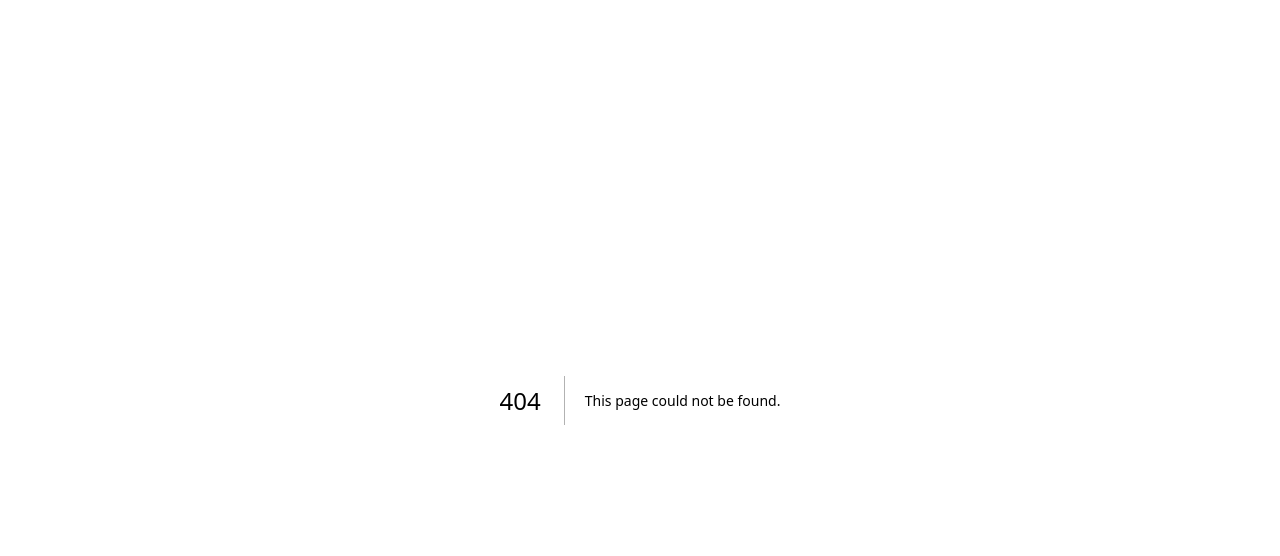
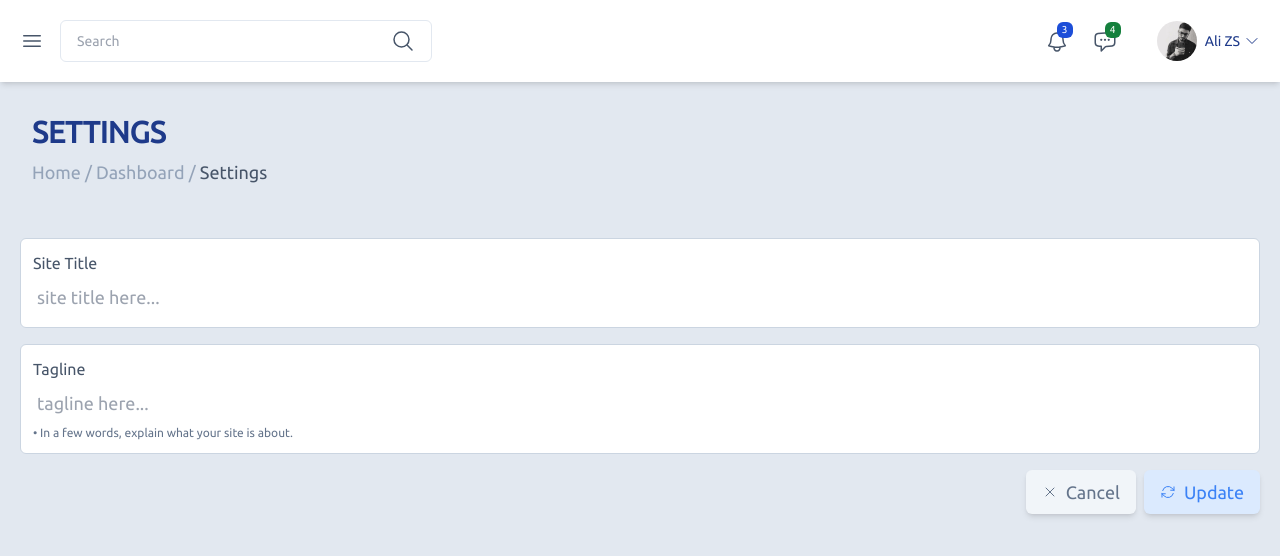
Before and after one commit to alizs10/admin-dashboard, a Next.js app: page /dashboard/settings in a window 1280 px wide. Before the commit this address had no page. Shown: the top 556 px of the page. Built offline with nearby package versions, Linux system fonts and the light colour scheme.

Commit message:
add settings page and fix bugs

```diff
--- /dev/null
+++ b/app/dashboard/settings/page.js
@@ -0,0 +1,33 @@
+import TextInput from "@/components/dashboard/common/ui/form/TextInput";
+import ArrowPathIcon from "@/components/dashboard/common/ui/icons/ArrowPathIcon";
+import XIcon from "@/components/dashboard/common/ui/icons/XIcon";
+
+function SettingsIndexPage() {
+    return (
+        <div className="flex flex-col gap-4">
+            <div className="grid grid-cols-1 gap-4">
+                <TextInput label={'site title'} name={'siteTitle'} space={1} key={'siteTitle'} />
+                <TextInput label={'tagline'} name={'tagline'} space={1} key={'tagline'} hint={'In a few words, explain what your site is about.'} />
+            </div>
+
+            <div className="flex justify-end items-center gap-x-2">
+                <button className="px-4 py-2 rounded-md bg-slate-100 dark:bg-slate-500/20 text-slate-500 dark:text-slate-300 text-lg shadow-md flex gap-x-2 items-center">
+                    <div className="size-4">
+                        <XIcon />
+                    </div>
+                    <span>Cancel</span>
+                </button>
+                <button className="px-4 py-2 rounded-md bg-blue-100 dark:bg-blue-500/20 text-blue-500 dark:text-blue-300 text-lg shadow-md flex gap-x-2 items-center">
+                    <div className="size-4  fill-blue-500 dark:fill-blue-300">
+                        <ArrowPathIcon />
+                    </div>
+                    <span>
+                        Update
+                    </span>
+                </button>
+            </div>
+        </div>
+    );
+}
+
+export default SettingsIndexPage;
--- a/components/dashboard/common/ui/form/TextInput.jsx
+++ b/components/dashboard/common/ui/form/TextInput.jsx
@@ -1,4 +1,4 @@
-function TextInput({ name, label, space }) {
+function TextInput({ name, label, space, hint }) {
 
     let spaceClass;
 
@@ -21,9 +21,14 @@ function TextInput({ name, label, space }) {
             <input
                 type="text"
                 name={name}
-                placeholder="title here..."
+                placeholder={label + " here..."}
                 className="bg-transparent focus:outline-none text-lg p-1 dark:text-slate-400"
             />
+
+            {hint && (
+                <p className="text-xs text-slate-500 dark:text-slate-400">&#x2022; {hint}</p>
+            )}
+
         </div>
     );
 }
--- /dev/null
+++ b/components/dashboard/common/ui/icons/DocSearchIcon.jsx
@@ -0,0 +1,10 @@
+function DocSearchIcon() {
+    return (
+        <svg xmlns="http://www.w3.org/2000/svg" fill="none" viewBox="0 0 24 24" strokeWidth={1.5} stroke="currentColor">
+            <path strokeLinecap="round" strokeLinejoin="round" d="M19.5 14.25v-2.625a3.375 3.375 0 0 0-3.375-3.375h-1.5A1.125 1.125 0 0 1 13.5 7.125v-1.5a3.375 3.375 0 0 0-3.375-3.375H8.25m5.231 13.481L15 17.25m-4.5-15H5.625c-.621 0-1.125.504-1.125 1.125v16.5c0 .621.504 1.125 1.125 1.125h12.75c.621 0 1.125-.504 1.125-1.125V11.25a9 9 0 0 0-9-9Zm3.75 11.625a2.625 2.625 0 1 1-5.25 0 2.625 2.625 0 0 1 5.25 0Z" />
+        </svg>
+
+    );
+}
+
+export default DocSearchIcon;
--- /dev/null
+++ b/components/dashboard/common/ui/icons/XIcon.jsx
@@ -0,0 +1,9 @@
+function XIcon() {
+    return (
+        <svg xmlns="http://www.w3.org/2000/svg" fill="none" viewBox="0 0 24 24" strokeWidth={1.5} stroke="currentColor">
+            <path strokeLinecap="round" strokeLinejoin="round" d="M6 18 18 6M6 6l12 12" />
+        </svg>
+    );
+}
+
+export default XIcon;
--- a/components/dashboard/sidebar/Sidebar.jsx
+++ b/components/dashboard/sidebar/Sidebar.jsx
@@ -7,6 +7,8 @@ import { motion } from 'framer-motion';
 import ThemeToggle from "../common/ThemeToggle";
 import { usePathname } from "next/navigation";
 import BarsLeftIcon from "../common/ui/icons/BarsLeftIcon";
+import Link from "next/link";
+import DocSearchIcon from "../common/ui/icons/DocSearchIcon";
 
 export default function Sidebar({ toggleSidebar }) {
 
@@ -56,16 +58,22 @@ export default function Sidebar({ toggleSidebar }) {
             icon: <SquaresIcon />
         },
         {
-            name: 'about',
-            path: '/dashboard/about',
-            active: pathname === '/dashboard/about' ? true : false,
-            icon: <AboutIcon />
+            name: 'seo',
+            path: '/dashboard/seo',
+            active: pathname === '/dashboard/seo' ? true : false,
+            icon: <DocSearchIcon />
         },
         {
             name: 'settings',
             path: '/dashboard/settings',
             active: pathname === '/dashboard/settings' ? true : false,
             icon: <SettingsIcon />
+        },
+        {
+            name: 'about',
+            path: '/dashboard/about',
+            active: pathname === '/dashboard/about' ? true : false,
+            icon: <AboutIcon />
         },
         {
             name: 'logout',
@@ -100,12 +108,16 @@ export default function Sidebar({ toggleSidebar }) {
                 <ul className="flex flex-col mt-8">
                     {list.map((li) => {
                         if (li.path) {
-                            return (<li className={`flex cursor-pointer items-center gap-x-2 px-5 py-3 ${li.active ? 'text-blue-800 dark:text-blue-300' : 'text-slate-600 dark:text-slate-400'}`}>
-                                <div className={`w-5 h-5`}>
-                                    {li.icon}
-                                </div>
-                                <span className={`text-base capitalize`}>{li.name}</span>
-                            </li>)
+                            return (
+                                <Link href={li.path}>
+                                    <li className={`flex cursor-pointer items-center gap-x-2 px-5 py-3 ${li.active ? 'text-blue-800 dark:text-blue-300' : 'text-slate-600 dark:text-slate-400'}`}>
+                                        <div className={`w-5 h-5`}>
+                                            {li.icon}
+                                        </div>
+                                        <span className={`text-base capitalize`}>{li.name}</span>
+                                    </li>
+                                </Link>
+                            )
                         }
 
                         return (<Dropdown items={li.paths} key={li.name} />)
--- a/components/ui/alert-dialog.jsx
+++ b/components/ui/alert-dialog.jsx
@@ -15,7 +15,7 @@ const AlertDialogPortal = AlertDialogPrimitive.Portal
 const AlertDialogOverlay = React.forwardRef(({ className, ...props }, ref) => (
   <AlertDialogPrimitive.Overlay
     className={cn(
-      "fixed inset-0 z-50 bg-black/80  data-[state=open]:animate-in data-[state=closed]:animate-out data-[state=closed]:fade-out-0 data-[state=open]:fade-in-0",
+      "fixed inset-0 z-[99999] bg-black/80  data-[state=open]:animate-in data-[state=closed]:animate-out data-[state=closed]:fade-out-0 data-[state=open]:fade-in-0",
       className
     )}
     {...props}
@@ -29,7 +29,7 @@ const AlertDialogContent = React.forwardRef(({ className, ...props }, ref) => (
     <AlertDialogPrimitive.Content
       ref={ref}
       className={cn(
-        "fixed left-[50%] top-[50%] z-50 grid w-full max-w-lg translate-x-[-50%] translate-y-[-50%] gap-4 border border-slate-200 bg-white p-6 shadow-lg duration-200 data-[state=open]:animate-in data-[state=closed]:animate-out data-[state=closed]:fade-out-0 data-[state=open]:fade-in-0 data-[state=closed]:zoom-out-95 data-[state=open]:zoom-in-95 data-[state=closed]:slide-out-to-left-1/2 data-[state=closed]:slide-out-to-top-[48%] data-[state=open]:slide-in-from-left-1/2 data-[state=open]:slide-in-from-top-[48%] sm:rounded-lg dark:border-slate-700 dark:bg-slate-800",
+        "fixed left-[50%] top-[50%] z-[99999] grid w-full max-w-lg translate-x-[-50%] translate-y-[-50%] gap-4 border border-slate-200 bg-white p-6 shadow-lg duration-200 data-[state=open]:animate-in data-[state=closed]:animate-out data-[state=closed]:fade-out-0 data-[state=open]:fade-in-0 data-[state=closed]:zoom-out-95 data-[state=open]:zoom-in-95 data-[state=closed]:slide-out-to-left-1/2 data-[state=closed]:slide-out-to-top-[48%] data-[state=open]:slide-in-from-left-1/2 data-[state=open]:slide-in-from-top-[48%] sm:rounded-lg dark:border-slate-700 dark:bg-slate-800",
         className
       )}
       {...props} />
```
